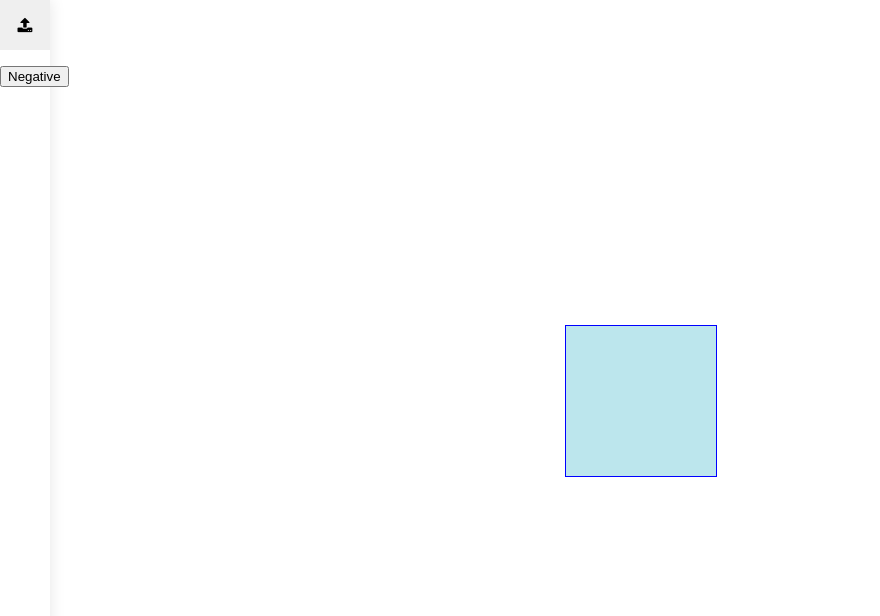
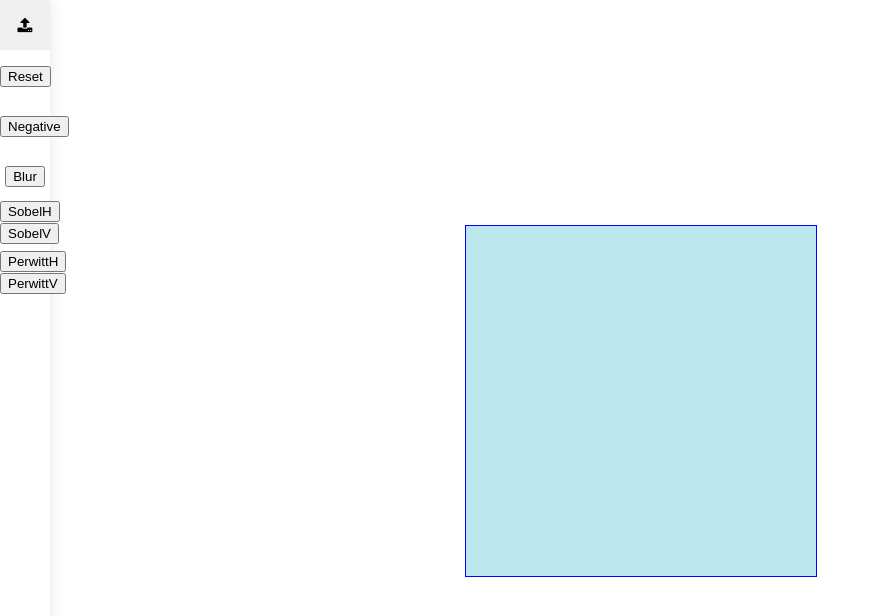
Before and after one commit to megashrieks/image-editor, a React (Create React App) app: page / in a window 1280 px wide. Shown: the top 616 px of the page, without its empty margins (0-880 px from the left). Built offline with nearby package versions, Linux system fonts and the light colour scheme.

Commit message:
added edge detection filters

```diff
--- a/src/components/Control/index.js
+++ b/src/components/Control/index.js
@@ -1,10 +1,22 @@
 import React, { Component } from "react";
 import "./style.css";
 import ImageUpload from "../ImageUpload/";
+import ImageReset from "../ImageReset";
+import ImageNegate from "../ImageNegate";
 import ImageBlur from "../ImageBlur";
+import SobelFilter from "../SobelFilter";
+import PerwittFilter from "../PerwitttFilter";
+
 export default class Control extends Component {
 	render() {
-		let list = [<ImageUpload />, <ImageBlur />];
+		let list = [
+			<ImageUpload />,
+			<ImageReset />,
+			<ImageNegate />,
+			<ImageBlur />,
+			<SobelFilter />,
+			<PerwittFilter />
+		];
 		return (
 			<div className="sidebar">
 				{list.map((element, index) => (
--- /dev/null
+++ b/src/components/EdgeDetection/index.js
@@ -0,0 +1,56 @@
+import React, { Component } from "react";
+import { CanvasContext as Context } from "../context/CanvasContext";
+export default class EdgeDetection extends Component {
+    static contextType = Context;
+
+    getPixelPos = (x, y, width) => {
+        return ((y * width) + x) * 4;
+    }
+
+	edgeDetect = () => {
+        let { context: ctx } = this.context.getContext2d();
+        let {
+			cursor: { x, y },
+			size
+		} = this.context.getCursor();
+		let imageData = ctx.getImageData(
+			x - size / 2,
+			y - size / 2,
+			size,
+			size
+		);
+        const newImageData = new ImageData(new Uint8ClampedArray(imageData.data), size, size);
+        const pixels = newImageData.data;
+        const originalPixels = imageData.data;
+        const klen = this.props.kernel[0].length;
+        const halfKLen = klen >> 1;
+        let i, sum, avg;
+
+        for(let row = halfKLen; row < (size - halfKLen); ++row){
+            for(let col = halfKLen; col < (size - halfKLen); ++col){
+                i = this.getPixelPos(col, row, size);
+                sum = 0;
+                for(let kr = row - halfKLen, m = 0; kr <= (row + halfKLen); ++kr, ++m){
+                    for(let kc = col - halfKLen, n = 0; kc <= (col + halfKLen); ++kc, ++n){
+                        let temp = this.getPixelPos(kc, kr, size);
+                        avg = (
+                            originalPixels[temp]
+                            + originalPixels[temp + 1]
+                            + originalPixels[temp + 2]
+                        ) / 3;
+                        sum += (avg * this.props.kernel[m][n]);
+                    }
+                }
+                pixels[i] = sum;
+                pixels[i + 1] = sum;
+                pixels[i + 2] = sum;
+            }
+        }
+		ctx.putImageData(newImageData, x - size / 2, y - size / 2);
+	};
+	render() {
+		return (
+            <button onClick={this.edgeDetect}>{ this.props.children }</button>
+        );
+	}
+}
--- a/src/components/ImageBlur/index.js
+++ b/src/components/ImageBlur/index.js
@@ -2,6 +2,13 @@ import React, { Component } from "react";
 import { CanvasContext as Context } from "../context/CanvasContext";
 export default class ImageBlur extends Component {
 	static contextType = Context;
+
+	kernel = [[1, 1, 1], [1, 1, 1], [1, 1, 1]];
+
+    getPixelPos = (x, y, width) => {
+        return ((y * width) + x) * 4;
+    }
+
 	blur = () => {
 		let { context: ctx } = this.context.getContext2d();
 		let {
@@ -15,15 +22,44 @@ export default class ImageBlur extends Component {
 			size,
 			size
 		);
-		let dataArray = imageData.data;
-		for (var i = 0; i < dataArray.length; i += 4) {
-			dataArray[i] = 255 - dataArray[i];
-			dataArray[i + 1] = 255 - dataArray[i + 1];
-			dataArray[i + 2] = 255 - dataArray[i + 2];
-		}
-		ctx.putImageData(imageData, x - size / 2, y - size / 2);
+        const newImageData = new ImageData(new Uint8ClampedArray(imageData.data), size, size);
+        const pixels = newImageData.data;
+        const originalPixels = imageData.data;
+        const klen = this.kernel[0].length;
+        const halfKLen = klen >> 1;
+        let i, r, g, b, tempRow, tempCol;
+
+        for(let row = 0; row < size; ++row){
+            for(let col = 0; col < size; ++col){
+                i = this.getPixelPos(col, row, size);
+                r = g = b = 0;
+                for(let kr = row - halfKLen, m = 0; kr <= (row + halfKLen); ++kr, ++m){
+                    for(let kc = col - halfKLen, n = 0; kc <= (col + halfKLen); ++kc, ++n){
+						tempRow = kr;
+						tempCol = kc;
+						if(tempRow < 0)
+							tempRow = 0;
+						if(tempCol < 0)
+							tempCol = 0;
+						if(tempRow > (size - 1))
+							tempRow = size - 1;
+						if(tempCol > (size - 1))
+							tempCol = size - 1;
+
+						let tempPos = this.getPixelPos(tempCol, tempRow, size);
+						r += originalPixels[tempPos];
+						g += originalPixels[tempPos + 1];
+						b += originalPixels[tempPos + 2];
+                    }
+                }
+                pixels[i] = r/(klen*klen);
+                pixels[i + 1] = g/(klen*klen);
+                pixels[i + 2] = b/(klen*klen);
+            }
+        }
+		ctx.putImageData(newImageData, x - size / 2, y - size / 2);
 	};
 	render() {
-		return <button onClick={this.blur}>Negative</button>;
+		return <button onClick={this.blur}>Blur</button>;
 	}
 }
--- /dev/null
+++ b/src/components/ImageNegate/index.js
@@ -0,0 +1,30 @@
+import React, { Component } from "react";
+import { CanvasContext as Context } from "../context/CanvasContext";
+
+export default class ImageNegate extends Component {
+	static contextType = Context;
+	blur = () => {
+		let { context: ctx } = this.context.getContext2d();
+		let {
+			cursor: { x, y },
+			size
+		} = this.context.getCursor();
+		console.log(x - size / 2, y - size / 2);
+		let imageData = ctx.getImageData(
+			x - size / 2,
+			y - size / 2,
+			size,
+			size
+		);
+		let dataArray = imageData.data;
+		for (var i = 0; i < dataArray.length; i += 4) {
+			dataArray[i] = 255 - dataArray[i];
+			dataArray[i + 1] = 255 - dataArray[i + 1];
+			dataArray[i + 2] = 255 - dataArray[i + 2];
+		}
+		ctx.putImageData(imageData, x - size / 2, y - size / 2);
+	};
+	render() {
+		return <button onClick={this.blur}>Negative</button>;
+	}
+}
--- /dev/null
+++ b/src/components/ImageReset/index.js
@@ -0,0 +1,14 @@
+import React, { Component } from "react";
+import { CanvasContext as Context } from "../context/CanvasContext";
+export default class ImageReset extends Component {
+    static contextType = Context;
+
+	resetImage = () => {
+		let { context: ctx } = this.context.getContext2d();
+		let imageData = this.context.getOriginalImage();
+		ctx.putImageData(imageData, 0, 0);
+	};
+	render() {
+		return <button onClick={this.resetImage}>Reset</button>;
+	}
+}
--- /dev/null
+++ b/src/components/PerwitttFilter/index.js
@@ -0,0 +1,24 @@
+import React, { Component } from "react";
+import { CanvasContext as Context } from "../context/CanvasContext";
+import EdgeDetection from "../EdgeDetection";
+
+export default class PerwittFilter extends Component {
+    static contextType = Context;
+
+	verticalKernel = [[1, 0, -1], [1, 0, -1], [1, 0, -1]];
+    horizontalKernel = [[1, 1, 1], [0, 0, 0], [-1, -1, -1]];
+
+	render() {
+		return (
+			<div style = {{ lineHeight: "20px" }}>
+                <EdgeDetection
+                    kernel = { this.horizontalKernel }
+                >PerwittH</EdgeDetection>
+
+                <EdgeDetection
+                    kernel = { this.verticalKernel }
+                >PerwittV</EdgeDetection>
+            </div>
+		)
+	}
+}
--- /dev/null
+++ b/src/components/SobelFilter/index.js
@@ -0,0 +1,24 @@
+import React, { Component } from "react";
+import { CanvasContext as Context } from "../context/CanvasContext";
+import EdgeDetection from "../EdgeDetection";
+
+export default class SobelFilter extends Component {
+    static contextType = Context;
+
+    horizontalKernel = [[1, 2, 1], [0, 0, 0], [-1, -2, -1]];
+	verticalKernel = [[-1, 0, 1], [-2, 0, 2], [-1, 0, 1]];
+
+	render() {
+		return (
+			<div style = {{ lineHeight: "20px" }}>
+                <EdgeDetection
+                    kernel = { this.horizontalKernel }
+                >SobelH</EdgeDetection>
+
+                <EdgeDetection
+                    kernel = { this.verticalKernel }
+                >SobelV</EdgeDetection>
+            </div>
+		)
+	}
+}
--- a/src/components/context/CanvasContext/index.js
+++ b/src/components/context/CanvasContext/index.js
@@ -10,7 +10,7 @@ export class CanvasContextProvider extends Component {
 			x: window.innerWidth / 2,
 			y: window.innerHeight / 2
 		},
-		size: 150
+		size: 350
 	};
 	getDimensions = () => {
 		if (!this.canvas)
@@ -88,6 +88,9 @@ export class CanvasContextProvider extends Component {
 			size: this.state.size
 		};
 	};
+	getOriginalImage = () => {
+		return this.currentImage;
+	}
 	render() {
 		return (
 			<CanvasContext.Provider
@@ -95,6 +98,7 @@ export class CanvasContextProvider extends Component {
 					getDimensions: this.getDimensions,
 					getContext2d: this.getContext2d,
 					setImage: this.setImage,
+					getOriginalImage: this.getOriginalImage,
 					setCanvas: this.setCanvas,
 					cursor: this.state.cursor,
 					cursor_size: this.state.size,
```
Also changed, not shown: 1 other file (tests, documents, lock files or other folders).
